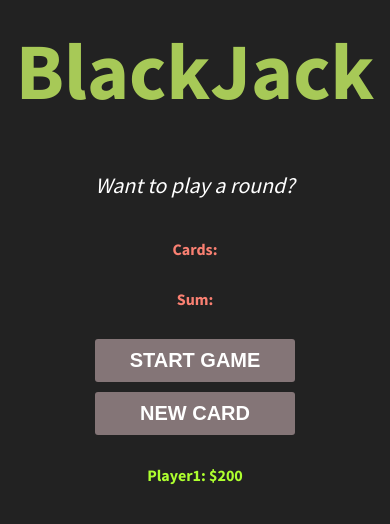
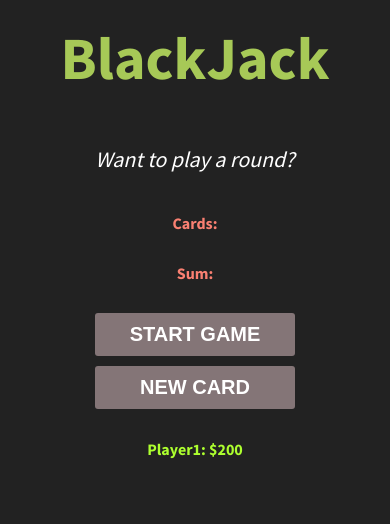
Before and after one commit to pithvadhwnail/blackjack, a plain HTML site: page index.html in a window 390 px wide. Drawn offline with Linux system fonts and the light colour scheme.

Commit message:
Update index.css

```diff
--- a/index.css
+++ b/index.css
@@ -56,3 +56,9 @@ button:hover {
 .info-el {
   color: greenyellow;
 }
+
+@media (max-width: 500px) {
+  h1 {
+    font-size: 60px;
+  }
+}
```
